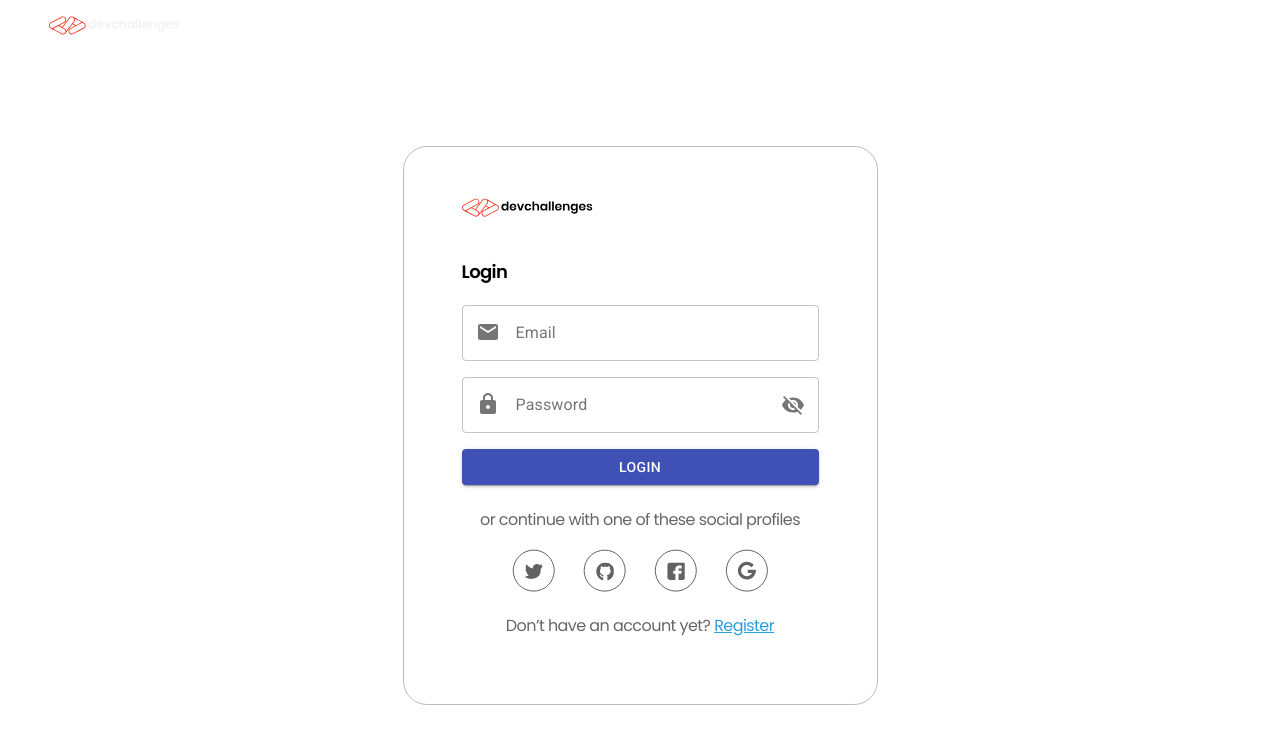
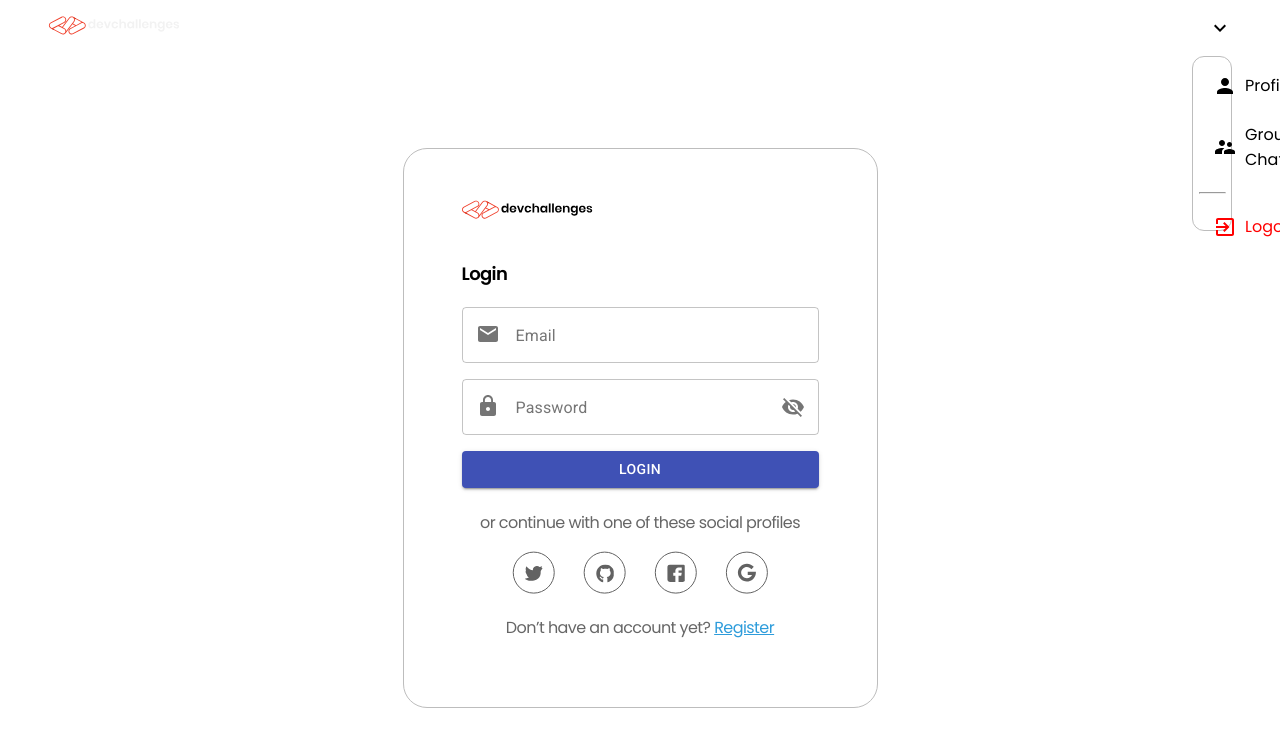
Before and after one commit to GypsyDangerous/auth-app-client, a React (Create React App) app: page /auth/login in a window 1280 px wide. Shown: the top 746 px of the page. Built offline with nearby package versions, Linux system fonts and the light colour scheme; no server answers.

Commit message:
add profile to header

```diff
--- a/package.json
+++ b/package.json
@@ -10,6 +10,7 @@
     "@testing-library/user-event": "^12.2.0",
     "clsx": "^1.1.1",
     "components": "^0.1.0",
+    "framer-motion": "^2.9.4",
     "node-sass": "^4.14.1",
     "react": "^17.0.1",
     "react-copy-to-clipboard": "^5.0.2",
--- a/src/App.js
+++ b/src/App.js
@@ -6,10 +6,12 @@ import { useEffect } from "react";
 import { useHttpClient } from "./hooks/http-hook";
 import { useUser } from "./contexts/UserContext";
 import Header from "./components/shared/Header";
+import Home from "./components/users/Home";
+import ProtectedRoute from "./components/shared/ProtectedRoute";
 
 function App() {
-	const { token, login, logout, userId, isLoggedIn } = useAuth();
-	const { setProfilePicture, setUserData, userData } = useUser();
+	const { loaded, token, login, logout, userId, isLoggedIn } = useAuth();
+	const { setProfilePicture, setUserData } = useUser();
 	const { isLoading, error, sendRequest, clearError } = useHttpClient();
 
 	useEffect(() => {
@@ -18,23 +20,32 @@ function App() {
 				const data = await sendRequest(
 					`${process.env.REACT_APP_API_URL}/api/v1/users/get/${userId}`
 				);
+				if (data) {
 					setUserData(data);
 					setProfilePicture(data.photo);
+				}else{
+					setUserData(null)
+					setProfilePicture(null)
+				}
 			}
 		})();
 	}, [isLoggedIn, userId, setUserData, setProfilePicture, sendRequest]);
 
-	console.log(userData);
 
 	return (
 		<Router>
+			{loaded ? (
 				<div className="App">
-				<Header/>
+					<Header />
 					<Switch>
 						<Route path="/auth" component={Auth} />
-					<Redirect to="/auth/login" />
+						<ProtectedRoute exact path="/" component={Home} />
+						<Redirect to="/" />
 					</Switch>
 				</div>
+			) : (
+				"Loading"
+			)}
 		</Router>
 	);
 }
--- a/src/components/shared/Header.js
+++ b/src/components/shared/Header.js
@@ -1,14 +1,157 @@
-import StyledHeader from "./Header.styled"
+import StyledHeader from "./Header.styled";
 import { ReactComponent as Logo } from "./devchallenges-light.svg";
 import { ReactComponent as Light } from "./devchallenges.svg";
+import { useUser } from "../../contexts/UserContext";
+import Avatar from "@material-ui/core/Avatar";
+import styled from "styled-components";
+import KeyboardArrowDownIcon from "@material-ui/icons/KeyboardArrowDown";
+import { useEffect, useState } from "react";
+import { motion } from "framer-motion";
+import { invertHex } from "../../utils/functions";
+import PersonIcon from "@material-ui/icons/Person";
+import SupervisorAccountIcon from "@material-ui/icons/SupervisorAccount";
+import ExitToAppIcon from "@material-ui/icons/ExitToApp";
+
+const HeaderRight = styled.div`
+	position: relative;
+	& > div {
+		display: flex;
+		position: relative;
+		align-items: center;
+		& > * + * {
+			margin-left: 1rem;
+		}
+	}
+`;
+
+const Chevron = styled.div`
+	z-index: 5;
+	transition: 0.25s;
+	transform-origin: center;
+	transform: rotate(${props => (props.open ? "-180deg" : "0deg")});
+	height: 24px;
+`;
+
+const HeaderProfile = styled(motion.ul)`
+	border: 1px solid #bdbdbd;
+	border-radius: 12px;
+	box-shadow: 2px 2px 4px rgba(255, 255, 255, 0.125);
+	height: 175px;
+	width: 100%;
+	padding: 0.25rem;
+	display: flex;
+	flex-direction: column;
+	oultine: solid;
+	position: absolute;
+	// left: -10%;
+	list-style: none;
+	justify-content: space-around;
+`;
+
+const itemBackground = "#F2F2F2";
+
+const ProfileItem = styled(motion.li)`
+	--bg: ${itemBackground}66;
+	color: ${props => (props.warn ? "red" : "inherit")};
+	padding: 0.5rem 1rem;
+	border-radius: 12px;
+	margin: 0.25rem 0;
+	transition: 0.25s;
+	display: flex;
+	align-items: center;
+	&:hover {
+		background: var(--bg);
+	}
+	@media (prefers-color-scheme: dark) {
+		--bg: ${invertHex(itemBackground)}66;
+	}
+`;
+
+const spring = {
+	type: "spring",
+	stiffness: 200,
+	damping: 20,
+};
+
+const item = {
+	hidden: { y: 20, opacity: 0, transition: spring },
+	visible: {
+		transition: spring,
+		y: 0,
+		opacity: 1,
+	},
+};
+
+const container = {
+	hidden: {
+		opacity: 0,
+		top: "-10%",
+		transition: spring,
+	},
+	visible: {
+		opacity: 1,
+		top: "100%",
+		transition: {
+			...spring,
+			// when: "beforeChildren",
+			staggerChildren: 0.1,
+		},
+	},
+};
+
+const sizes = {
+	large: ".75rem",
+	medium: ".5rem",
+	small: ".25rem",
+};
+
+const Space = styled.span`
+	display: inline-block;
+	margin-left: ${props => sizes[props.size || "small"]};
+`;
 
 const Header = () => {
+	const { userData } = useUser();
+	const [profileOpen, setProfileOpen] = useState(false);
+
+	useEffect(() => {
+		setProfileOpen(prev => prev && !!userData);
+	}, [userData]);
+
+	const visible = profileOpen ? "hidden" : "visible";
+
 	return (
 		<StyledHeader>
-			<Logo/>
-			<div></div>
+			<Logo />
+			<HeaderRight>
+				<div onClick={() => setProfileOpen(prev => !prev)}>
+					{userData ? (
+						<Avatar
+							src={`${process.env.REACT_APP_API_URL}/uploads/images${userData?.photo}`}
+						/>
+					) : (
+						<></>
+					)}
+					<div>{userData?.username}</div>
+					<Chevron open={profileOpen}>
+						<KeyboardArrowDownIcon />
+					</Chevron>
+				</div>
+				<HeaderProfile variants={container} initial="hidden" animate={visible}>
+					<ProfileItem variants={item}>
+						<PersonIcon /> <Space size="medium" /> Profile
+					</ProfileItem>
+					<ProfileItem variants={item}>
+						<SupervisorAccountIcon /> <Space size="medium" /> Group Chat
+					</ProfileItem>
+					<hr />
+					<ProfileItem variants={item} warn>
+						<ExitToAppIcon /> <Space size="medium" /> Logout
+					</ProfileItem>
+				</HeaderProfile>
+			</HeaderRight>
 		</StyledHeader>
 	);
-}
+};
 
 export default Header;
--- a/src/components/shared/ProtectedRoute.js
+++ b/src/components/shared/ProtectedRoute.js
@@ -1,12 +1,13 @@
 import { Route, Redirect } from "react-router-dom";
-import firebase from "../../firebase";
+import { useAuth } from "../../hooks/auth-hook";
 
 const ProtectedRoute = ({ component: RouteComponent, ...rest }) => {
+	const { isLoggedIn } = useAuth();
 	return (
 		<Route
 			{...rest}
 			render={routeProps =>
-				firebase.auth.currentUser ? <RouteComponent {...routeProps} /> : <Redirect to="/" />
+				isLoggedIn ? <RouteComponent {...routeProps} /> : <Redirect to="/auth/login" />
 			}
 		/>
 	);
--- /dev/null
+++ b/src/components/users/Home.js
@@ -0,0 +1,9 @@
+const Home = () => {
+	return (
+		<div>
+
+		</div>
+	);
+}
+
+export default Home;
--- a/src/hooks/auth-hook.js
+++ b/src/hooks/auth-hook.js
@@ -1,10 +1,11 @@
-import { useEffect, useContext } from "react";
+import { useEffect, useContext, useState } from "react";
 import { AuthContext } from "../contexts/AuthContext";
 
 let logoutTimer;
 
 export const useAuth = () => {
 	const context = useContext(AuthContext);
+	const [loaded, setLoaded] = useState(false)
 	const { isLoggedIn, token, userId, login, logout, expiryDate } = context;
 	useEffect(() => {
 		const userData = JSON.parse(localStorage.getItem(process.env.REACT_APP_AUTH_TOKEN));
@@ -13,6 +14,7 @@ export const useAuth = () => {
 		} else {
 			logout();
 		}
+		setLoaded(true)
 	}, [login, logout]);
 
 	useEffect(() => {
@@ -23,5 +25,5 @@ export const useAuth = () => {
 		}
 	}, [token, logout, expiryDate]);
 
-	return { token, login, logout, userId, isLoggedIn };
+	return { loaded, token, login, logout, userId, isLoggedIn };
 };
--- a/src/index.scss
+++ b/src/index.scss
@@ -14,3 +14,7 @@ body {
 a{
 	color: #2d9cdb;
 }
+
+hr{
+	width: 90%;
+}
--- a/src/utils/functions.js
+++ b/src/utils/functions.js
@@ -1 +1,26 @@
 export const daysToMilli = days => days * 86400000;
+
+function padZero(str, len) {
+    len = len || 2;
+    var zeros = new Array(len).join('0');
+    return (zeros + str).slice(-len);
+}
+
+export function invertHex(hex) {
+    if (hex.indexOf('#') === 0) {
+        hex = hex.slice(1);
+    }
+    // convert 3-digit hex to 6-digits.
+    if (hex.length === 3) {
+        hex = hex[0] + hex[0] + hex[1] + hex[1] + hex[2] + hex[2];
+    }
+    if (hex.length !== 6) {
+        throw new Error('Invalid HEX color.');
+    }
+    // invert color components
+    var r = (255 - parseInt(hex.slice(0, 2), 16)).toString(16),
+        g = (255 - parseInt(hex.slice(2, 4), 16)).toString(16),
+        b = (255 - parseInt(hex.slice(4, 6), 16)).toString(16);
+    // pad each with zeros and return
+    return '#' + padZero(r) + padZero(g) + padZero(b);
+}
```
Also changed, not shown: 1 other file (tests, documents, lock files or other folders). Lines whose indentation alone changed are shown as unchanged.
